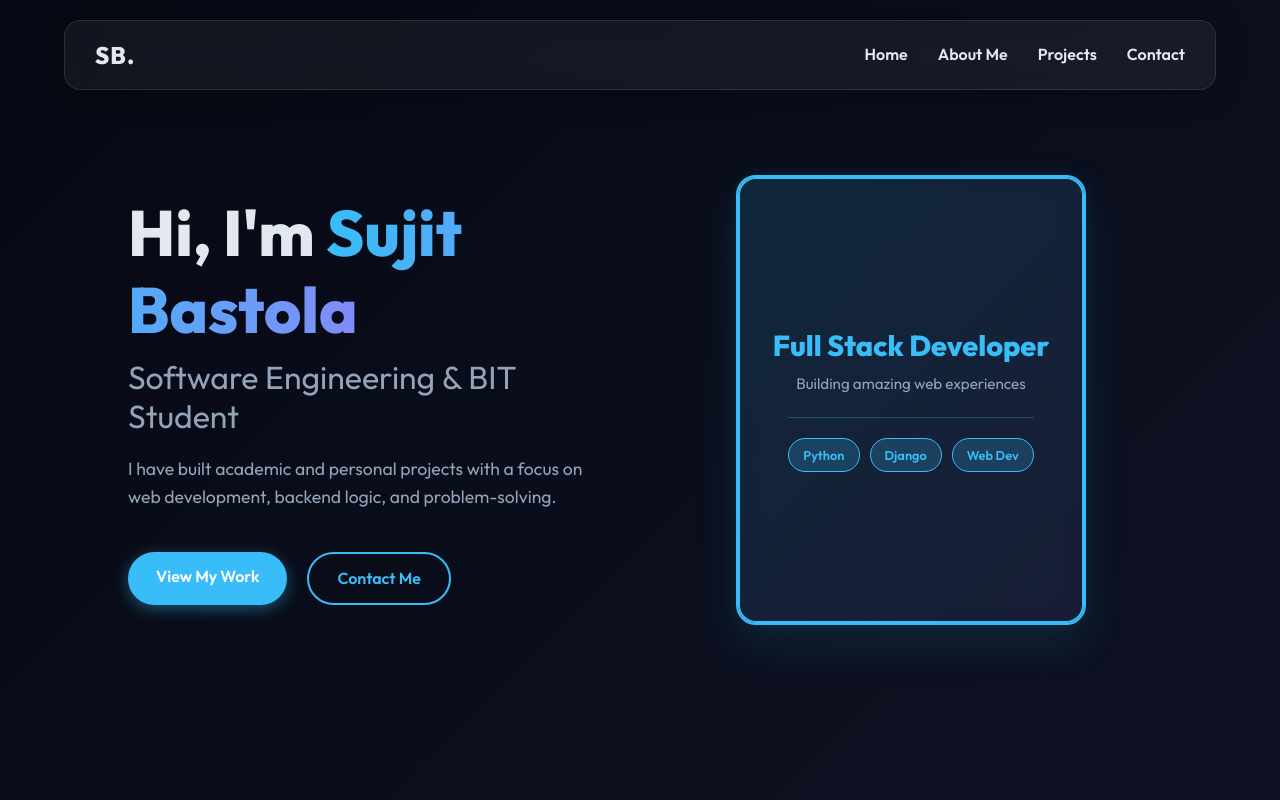
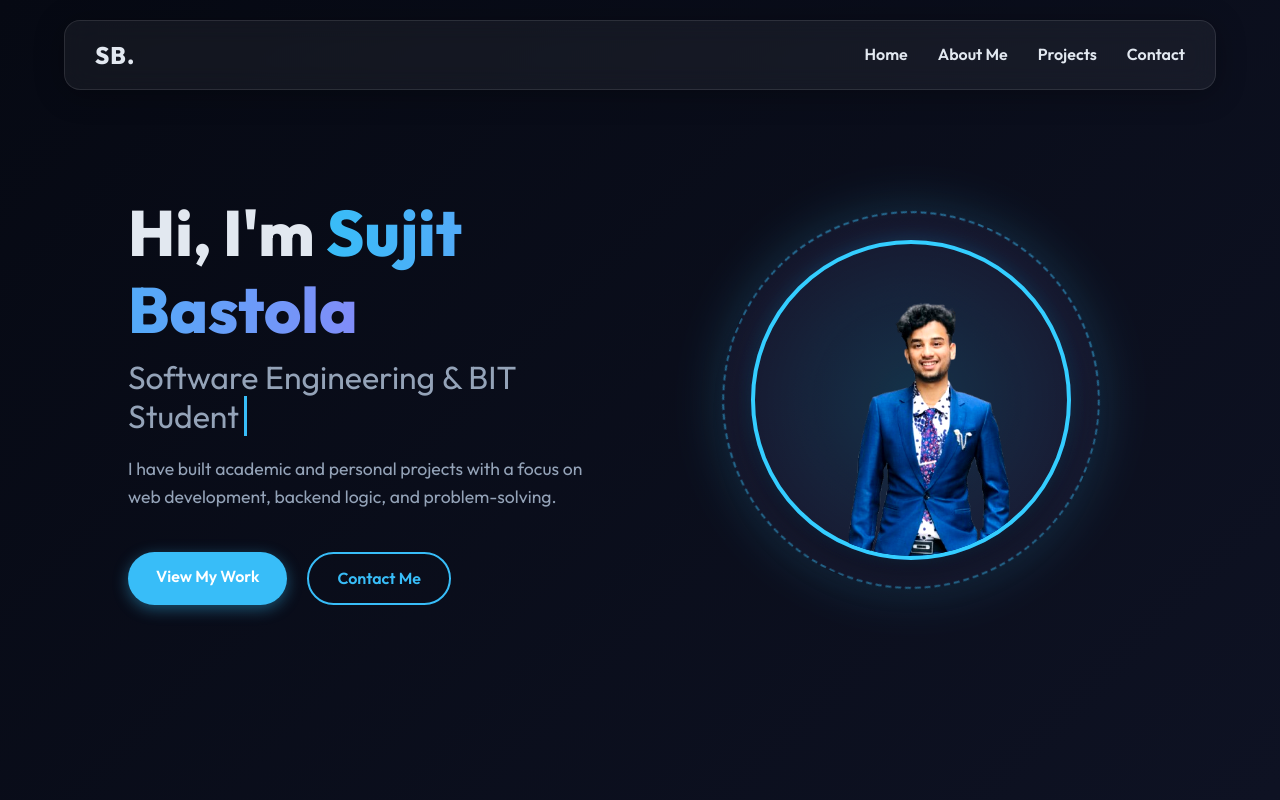
Before and after one commit to sujitbastola/portfolio_official, a plain HTML site: page index.html in a window 1280 px wide. Both pictures are taken after a click on the element 911 px from the left and 400 px from the top of the page. Shown: the top 800 px of the page. Drawn offline with Linux system fonts and the light colour scheme.

Commit message:
Update static web files

```diff
--- a/index.html
+++ b/index.html
@@ -16,6 +16,7 @@
       rel="stylesheet"
     />
   </head>
+
   <body>
     <nav class="navbar glassmorphism">
       <div class="logo">SB.</div>
@@ -29,28 +30,13 @@
 
     <header id="hero" class="hero">
       <div class="hero-image-wrapper fade-left">
-        <div class="flip-container" id="tilt-image">
-          <div class="flip-card">
-            <div class="flip-card-front">
-              <img src="mypic.png" alt="Sujit Bastola" class="profile-pic" />
-            </div>
-            <div class="flip-card-back">
-              <div class="back-content">
-                <h3>Full Stack Developer</h3>
-                <p>Building amazing web experiences</p>
-                <div class="tech-stack">
-                  <span class="tech">Python</span>
-                  <span class="tech">Django</span>
-                  <span class="tech">Web Dev</span>
-                </div>
-              </div>
-            </div>
-          </div>
+        <div class="tilt-box" id="tilt-image">
+          <img src="mypic.png" alt="Sujit Bastola" class="profile-pic" />
         </div>
       </div>
       <div class="hero-content fade-up">
         <h1>Hi, I'm <span class="highlight">Sujit Bastola</span></h1>
-        <h2>Software Engineering & BIT Student</h2>
+        <h2><span id="typewriter">Software Engineering & BIT Student</span></h2>
         <p>
           I have built academic and personal projects with a focus on web
           development, backend logic, and problem-solving.
--- a/js/script.js
+++ b/js/script.js
@@ -23,23 +23,60 @@ document.addEventListener('DOMContentLoaded', () => {
     });
 
     /* =========================================================================
-       2. 3D Card Flip Animation
+       2. Typewriter Effect for Hero Subtitle
        ========================================================================= */
-    const flipContainer = document.getElementById('tilt-image');
-    if (flipContainer) {
-        flipContainer.addEventListener('click', () => {
-            flipContainer.classList.toggle('flipped');
+    const typewriterElement = document.getElementById('typewriter');
+    if (typewriterElement) {
+        const textToType = typewriterElement.innerText || "Software Engineering & BIT Student";
+        typewriterElement.innerHTML = '';
+        let charIndex = 0;
+
+        function typeText() {
+            if (charIndex < textToType.length) {
+                typewriterElement.innerHTML += textToType.charAt(charIndex);
+                charIndex++;
+                setTimeout(typeText, 70); // typing speed
+            }
+        }
+
+        // Slight delay to sync with CSS fade-in
+        setTimeout(typeText, 800);
+    }
+
+    /* =========================================================================
+       3. Dynamic 3D Hover & Tilt Effect
+       ========================================================================= */
+    const tiltBox = document.getElementById('tilt-image');
+    if (tiltBox) {
+        const pic = tiltBox.querySelector('.profile-pic');
+
+        tiltBox.addEventListener('mousemove', (e) => {
+            const rect = tiltBox.getBoundingClientRect();
+            const x = e.clientX - rect.left;
+            const y = e.clientY - rect.top;
+
+            const centerX = rect.width / 2;
+            const centerY = rect.height / 2;
+
+            // Adjust sensitivity
+            const rotateX = ((y - centerY) / centerY) * -20;
+            const rotateY = ((x - centerX) / centerX) * 20;
+
+            pic.style.transition = 'transform 0.1s ease-out, box-shadow 0.1s ease-out';
+            pic.style.transform = `perspective(1200px) rotateX(${rotateX}deg) rotateY(${rotateY}deg) scale3d(1.05, 1.05, 1.05) translateZ(30px)`;
+
+            // Dynamic shadow effect based on tilt
+            pic.style.boxShadow = `
+                ${-rotateY * 0.8}px ${rotateX * 0.8 + 25}px 45px rgba(0,0,0,0.5),
+                0 0 50px rgba(56,189,248,0.6),
+                inset 0 0 25px rgba(255, 255, 255, 0.3)
+            `;
         });
 
-        // Optional: Auto flip back after 5 seconds
-        flipContainer.addEventListener('click', function handleFlip() {
-            const timeout = setTimeout(() => {
-                flipContainer.classList.remove('flipped');
-            }, 5000);
-
-            // Clear previous timeout if user clicks again
-            if (this.flipTimeout) clearTimeout(this.flipTimeout);
-            this.flipTimeout = timeout;
+        tiltBox.addEventListener('mouseleave', () => {
+            pic.style.transition = 'transform 0.6s cubic-bezier(0.25, 0.8, 0.25, 1), box-shadow 0.6s cubic-bezier(0.25, 0.8, 0.25, 1)';
+            pic.style.transform = 'perspective(1200px) rotateX(0deg) rotateY(0deg) scale3d(1, 1, 1) translateZ(0)';
+            pic.style.boxShadow = ''; // Reverts to CSS default
         });
     }
 
--- a/style/style.css
+++ b/style/style.css
@@ -34,7 +34,9 @@ body {
 /* =========================================================================
    Typography & Utilities
    ========================================================================= */
-h1, h2, h3 {
+h1,
+h2,
+h3 {
     font-weight: 800;
     line-height: 1.2;
 }
@@ -165,6 +167,25 @@ h1, h2, h3 {
     margin-bottom: 20px;
     font-weight: 400;
     transition: all 0.6s ease;
+    min-height: 40px;
+}
+
+#typewriter {
+    border-right: 3px solid var(--accent);
+    padding-right: 5px;
+    animation: blinkCaret 0.8s step-end infinite;
+}
+
+@keyframes blinkCaret {
+
+    from,
+    to {
+        border-color: transparent;
+    }
+
+    50% {
+        border-color: var(--accent);
+    }
 }
 
 .hero-content p {
@@ -261,10 +282,13 @@ h1, h2, h3 {
 .flip-card-front::before {
     content: '';
     position: absolute;
-    top: 0; left: 0; right: 0; bottom: 0;
+    top: 0;
+    left: 0;
+    right: 0;
+    bottom: 0;
     background:
-        radial-gradient(circle at 35% 35%, rgba(255,255,255,0.3), transparent 50%),
-        radial-gradient(circle at 50% 50%, rgba(56, 189, 248, 0.1), rgba(0,0,0,0.2));
+        radial-gradient(circle at 35% 35%, rgba(255, 255, 255, 0.3), transparent 50%),
+        radial-gradient(circle at 50% 50%, rgba(56, 189, 248, 0.1), rgba(0, 0, 0, 0.2));
     pointer-events: none;
     z-index: 2;
 }
@@ -288,20 +312,73 @@ h1, h2, h3 {
     opacity: 1;
 }
 
-.profile-pic {
-    width: 100%;
-    height: 100%;
-    object-fit: cover;
-    transition: transform 0.6s cubic-bezier(0.34, 1.56, 0.64, 1);
-    filter: brightness(1.05) contrast(1.1);
+.tilt-box {
+    display: flex;
+    justify-content: center;
+    align-items: center;
+    padding: 30px;
+    cursor: pointer;
+    perspective: 1200px;
+    position: relative;
 }
 
-.flip-container:hover .profile-pic {
-    transform: scale(1.1) translateZ(30px);
+/* Background glowing circle behind the picture */
+.tilt-box::before {
+    content: '';
+    position: absolute;
+    width: 380px;
+    /* Make the circle bigger */
+    height: 380px;
+    /* Make the circle bigger */
+    border-radius: 50%;
+    background: radial-gradient(circle, rgba(56, 189, 248, 0.2) 0%, rgba(129, 140, 248, 0.1) 60%, transparent 100%);
+    box-shadow: 0 0 50px rgba(56, 189, 248, 0.2);
+    border: 2px dashed rgba(56, 189, 248, 0.5);
+    z-index: 1;
+    /* Keeps the circle under the picture */
+    transform: translateZ(-20px);
+    transition: all 0.6s ease-out;
+    animation: rotateCircle 25s linear infinite;
 }
 
-.flip-container.flipped .profile-pic {
-    transform: scale(1.1) translateZ(30px);
+@keyframes rotateCircle {
+    from {
+        transform: translateZ(-20px) rotate(0deg);
+    }
+
+    to {
+        transform: translateZ(-20px) rotate(360deg);
+    }
+}
+
+.tilt-box:hover::before {
+    box-shadow: 0 0 80px rgba(56, 189, 248, 0.5);
+    background: radial-gradient(circle, rgba(56, 189, 248, 0.3) 0%, rgba(129, 140, 248, 0.15) 60%, transparent 100%);
+}
+
+.profile-pic {
+    width: 320px;
+    /* Also increased the picture size to match */
+    height: 320px;
+    object-fit: cover;
+    border-radius: 50%;
+    /* Remove this line if mypic.png is a transparent cutout! */
+    border: 4px solid var(--accent);
+    /* Remove this line if mypic.png is a transparent cutout! */
+    transition: all 0.6s cubic-bezier(0.34, 1.56, 0.64, 1);
+    filter: brightness(1.05) contrast(1.1);
+    box-shadow:
+        0 15px 35px rgba(0, 0, 0, 0.4),
+        0 0 20px rgba(56, 189, 248, 0.2);
+    position: relative;
+    z-index: 3;
+    /* Keeps picture on top of circle */
+    transform-style: preserve-3d;
+    transform: perspective(1200px) rotateX(0deg) rotateY(0deg) translateZ(0);
+}
+
+.tilt-box:hover .profile-pic {
+    border-color: #fff;
 }
 
 /* Back Card Content */
@@ -316,6 +393,14 @@ h1, h2, h3 {
     justify-content: center;
     position: relative;
     z-index: 3;
+    opacity: 0;
+    transform: translateY(20px);
+    transition: all 0.6s cubic-bezier(0.34, 1.56, 0.64, 1);
+}
+
+.flip-container:hover .back-content {
+    opacity: 1;
+    transform: translateY(0);
 }
 
 .back-content h3 {
@@ -323,12 +408,14 @@ h1, h2, h3 {
     color: var(--accent);
     margin-bottom: 10px;
     font-weight: 800;
+    animation: textGlow 2s ease-in-out infinite alternate;
 }
 
 .back-content p {
     color: var(--text-secondary);
     font-size: 0.95rem;
     margin-bottom: 20px;
+    animation: fadeInUp 0.8s ease-out 0.2s both;
 }
 
 .tech-stack {
@@ -351,17 +438,55 @@ h1, h2, h3 {
     font-weight: 600;
     border: 1px solid var(--accent);
     animation: popUp 0.6s cubic-bezier(0.34, 1.56, 0.64, 1) backwards;
+    transition: all 0.3s ease;
 }
 
-.tech:nth-child(1) { animation-delay: 0.1s; }
-.tech:nth-child(2) { animation-delay: 0.2s; }
-.tech:nth-child(3) { animation-delay: 0.3s; }
+.tech:hover {
+    background: var(--accent);
+    color: white;
+    transform: scale(1.1);
+}
+
+.tech:nth-child(1) {
+    animation-delay: 0.1s;
+}
+
+.tech:nth-child(2) {
+    animation-delay: 0.2s;
+}
+
+.tech:nth-child(3) {
+    animation-delay: 0.3s;
+}
+
+@keyframes textGlow {
+    from {
+        text-shadow: 0 0 10px rgba(56, 189, 248, 0.5);
+    }
+
+    to {
+        text-shadow: 0 0 20px rgba(56, 189, 248, 0.8), 0 0 30px rgba(56, 189, 248, 0.6);
+    }
+}
+
+@keyframes fadeInUp {
+    from {
+        opacity: 0;
+        transform: translateY(30px);
+    }
+
+    to {
+        opacity: 1;
+        transform: translateY(0);
+    }
+}
 
 @keyframes popUp {
     from {
         opacity: 0;
         transform: scale(0.5) translateY(10px);
     }
+
     to {
         opacity: 1;
         transform: scale(1) translateY(0);
@@ -417,7 +542,8 @@ h1, h2, h3 {
 /* The UP ARROW marker */
 .timeline-item .arrow.up {
     position: absolute;
-    left: -58px; /* centering the arrow on the line */
+    left: -58px;
+    /* centering the arrow on the line */
     top: 5px;
     width: 0;
     height: 0;
@@ -567,9 +693,20 @@ h1, h2, h3 {
     width: fit-content;
 }
 
-.badge.team { background: rgba(56, 189, 248, 0.2); color: #38bdf8; }
-.badge.self { background: rgba(167, 139, 250, 0.2); color: #a78bfa; }
-.badge.college { background: rgba(52, 211, 153, 0.2); color: #34d399; }
+.badge.team {
+    background: rgba(56, 189, 248, 0.2);
+    color: #38bdf8;
+}
+
+.badge.self {
+    background: rgba(167, 139, 250, 0.2);
+    color: #a78bfa;
+}
+
+.badge.college {
+    background: rgba(52, 211, 153, 0.2);
+    color: #34d399;
+}
 
 .project-card p {
     color: var(--text-secondary);
@@ -630,6 +767,7 @@ h1, h2, h3 {
     transform: translateY(40px);
     transition: opacity 0.8s ease-out, transform 0.8s ease-out;
 }
+
 .fade-up.visible {
     opacity: 1;
     transform: translateY(0);
@@ -640,6 +778,7 @@ h1, h2, h3 {
     transform: translateX(40px);
     transition: opacity 0.8s ease-out, transform 0.8s ease-out;
 }
+
 .fade-left.visible {
     opacity: 1;
     transform: translateX(0);
@@ -650,6 +789,7 @@ h1, h2, h3 {
     transform: translateX(-40px);
     transition: opacity 0.8s ease-out, transform 0.8s ease-out;
 }
+
 .fade-right.visible {
     opacity: 1;
     transform: translateX(0);
@@ -677,12 +817,14 @@ h1, h2, h3 {
     .timeline {
         padding-left: 25px;
     }
+
     .timeline-item .arrow.up {
         left: -33px;
     }
 
     .nav-links {
-        display: none; /* simple mobile behavior */
+        display: none;
+        /* simple mobile behavior */
     }
 
     .navbar {
```
Also changed, not shown: 1 other file.
